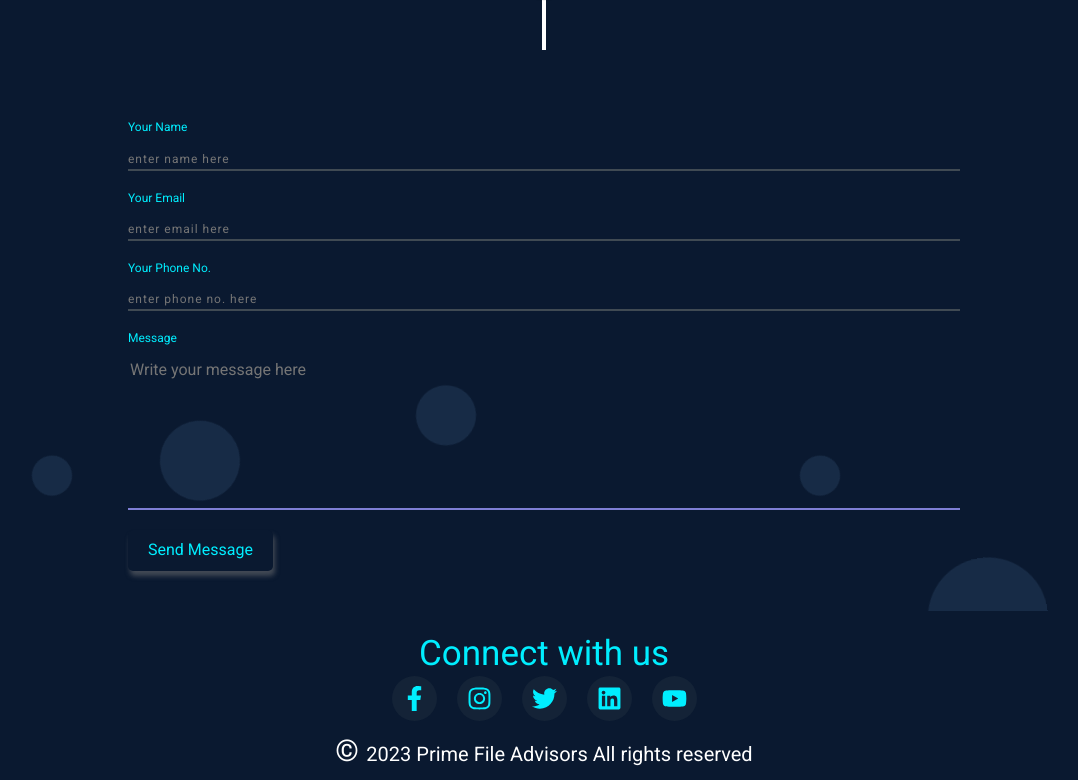
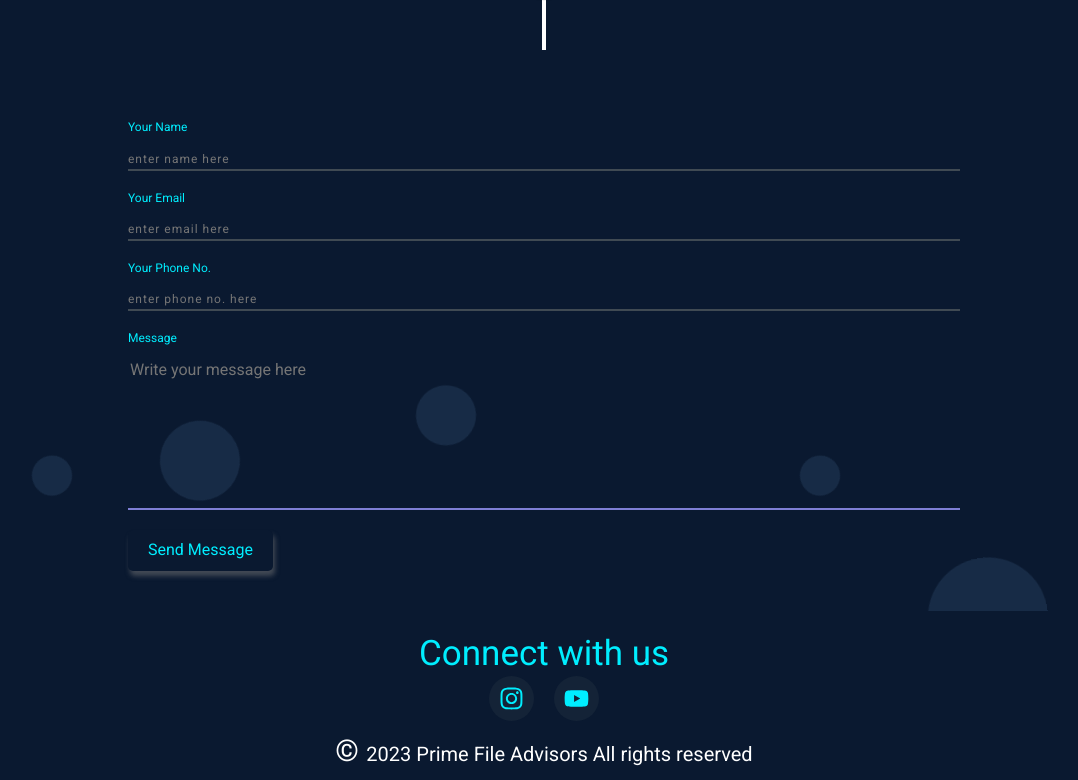
Before and after one commit to abhinavdawar/primefileadvisors, a React (Create React App) app: page /income-tax-return in a window 1280 px wide. Shown: the part 2387-3167 px from the top of the page, without its empty margins (96-1174 px from the left). Built offline with nearby package versions, Linux system fonts and the light colour scheme; a web font is replaced by a local one.

Commit message:
adding social media links

```diff
--- a/src/components/Footer.js
+++ b/src/components/Footer.js
@@ -1,10 +1,7 @@
 import React from 'react';
 import { Link } from 'react-router-dom';
 import {
-	FaFacebookF,
 	FaInstagram,
-	FaTwitter,
-	FaLinkedin,
 	FaYoutube,
 } from 'react-icons/fa';
 import { Zoom } from 'react-awesome-reveal';
@@ -16,35 +13,14 @@ const Footer = () => {
 			<div className='social-icons'>
 				<Zoom>
 					<div className='social-link'>
-						<Link>
-							<FaFacebookF className='social-icon' />
-						</Link>
-					</div>
-				</Zoom>
-				<Zoom>
-					<div className='social-link'>
-						<Link>
+						<Link to='https://instagram.com/_primefile_advisors_pvt_ltd_?igshid=MzRlODBiNWFlZA=='>
 							<FaInstagram className='social-icon' />
 						</Link>
 					</div>
 				</Zoom>
 				<Zoom>
 					<div className='social-link'>
-						<Link>
-							<FaTwitter className='social-icon' />
-						</Link>
-					</div>
-				</Zoom>
-				<Zoom>
-					<div className='social-link'>
-						<Link>
-							<FaLinkedin className='social-icon' />
-						</Link>
-					</div>
-				</Zoom>
-				<Zoom>
-					<div className='social-link'>
-						<Link>
+						<Link to='https://www.youtube.com/channel/UCYHZREHV2EEbZZ50Sbnm3KA'>
 							<FaYoutube className='social-icon' />
 						</Link>
 					</div>
```
